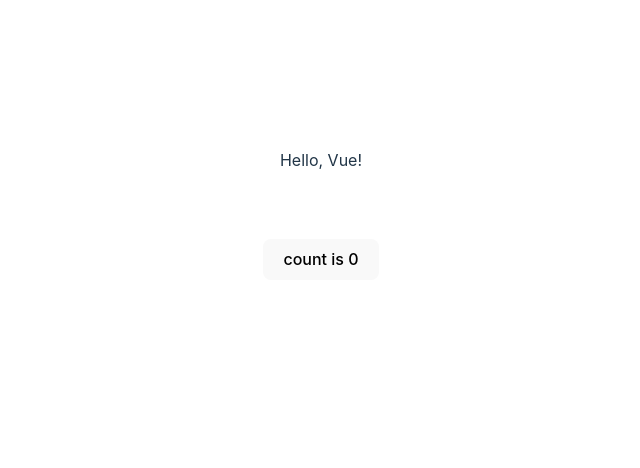
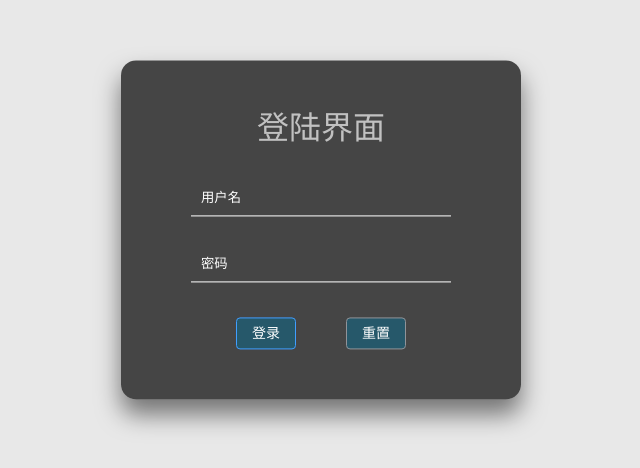
Before and after one commit to xudunyao/vite-project, a Vue app: page /login in a window 1280 px wide. Shown: the part 170-638 px from the top of the page, without its empty margins (319-959 px from the left). Built offline with nearby package versions, Linux system fonts and the light colour scheme.

Commit message:
feat: 登录页面

```diff
--- a/package.json
+++ b/package.json
@@ -10,12 +10,16 @@
     "lint": "eslint . --ext .js --ext .vue"
   },
   "dependencies": {
+    "@element-plus/icons-vue": "^2.3.1",
+    "element-plus": "^2.4.3",
     "vue": "^3.3.4",
     "vue-router": "^4.2.5"
   },
   "devDependencies": {
+    "@vitejs/plugin-vue": "^4.5.0",
     "eslint": "^8.53.0",
     "eslint-plugin-vue": "^9.18.1",
+    "sass": "^1.69.5",
     "vite": "^4.4.5"
   }
 }
--- a/src/App.vue
+++ b/src/App.vue
@@ -1,10 +1,8 @@
 <script setup>
-import HelloWorld from './components/HelloWorld.vue'
 </script>
 
 <template>
    <router-view></router-view>
-   <HelloWorld/>
 </template>
 
 <style scoped>
--- a/src/router/index.js
+++ b/src/router/index.js
@@ -1,5 +1,7 @@
 import { createRouter, createWebHistory } from 'vue-router';
+
 const routes = [
+  { path: '/', component: () => import('@/views/home/index') },
   { path: '/login', component: () => import('@/views/login/index') },
 ];
 
@@ -7,4 +9,22 @@
   history: createWebHistory(),
   routes,
 });
+
+// 添加导航守卫
+router.beforeEach((to, from, next) => {
+  if (to.path !== '/login' && !isUserLoggedIn()) {
+    next('/login');
+  } else {
+    next(); // 继续导航
+  }
+});
+
 export default router;
+
+// 模拟用户是否登录的函数，根据实际情况替换为真实逻辑
+function isUserLoggedIn() {
+  // 从 localStorage 中获取登录标识
+  const isLoggedIn = localStorage.getItem('isLoggedIn');
+  // 返回登录状态
+  return isLoggedIn === 'true';
+}
--- a/src/style.css
+++ b/src/style.css
@@ -69,9 +69,7 @@
 }
 
 #app {
-  max-width: 1280px;
   margin: 0 auto;
-  padding: 2rem;
   text-align: center;
 }
 
--- /dev/null
+++ b/src/views/home/index.vue
@@ -0,0 +1,18 @@
+<template>
+  <div id="main-page">
+    <h1>Welcome to the Main Page!</h1>
+  </div>
+</template>
+
+<script>
+export default {
+  name: "MainPage",
+};
+</script>
+
+<style scoped>
+#main-page {
+  text-align: center;
+  margin-top: 50px;
+}
+</style>
--- a/src/views/login/index.vue
+++ b/src/views/login/index.vue
@@ -1,13 +1,145 @@
 <template>
-    <div>{{ myData }}</div>
-  </template>
+  <div id="login">
+    <div id="login-form">
+      <h1>登陆界面</h1>
+      <label for="username"></label>
+      <input
+        type="text"
+        placeholder="用户名"
+        name="username"
+        id="username"
+        autocapitalize="off"
+        v-model.trim="username"
+        aria-autocomplete="off"
+      />
+      <label for="password"></label>
+      <input
+        type="password"
+        placeholder="密码"
+        name="password"
+        id="password"
+        autocapitalize="off"
+        v-model.trim="password"
+      />
+      <div>
+        <el-button type="primary" @click="inputInfo">登录</el-button>
+        <el-button type="info" @click="resetInfo">重置</el-button>
+      </div>
+    </div>
+  </div>
+</template>
 
-  <script setup>
-  import { ref } from 'vue';
+<script setup>
+import { ref } from 'vue'
+import { useRouter } from 'vue-router'
+import { ElMessage } from 'element-plus'
+const router = useRouter()
+const username = ref('')
+const password = ref('')
 
-  const myData = ref('Hello, Vue!');
-  </script>
+const inputInfo = () => {
+  // 模拟登录逻辑
+  if (username.value === 'admin' && password.value === '123456') {
+    // 跳转到主页面
+    ElMessage({
+      showClose: true,
+      message: '登录成功',
+      type: 'success',
+    })
+    localStorage.setItem('isLoggedIn', 'true');
+    router.push('/') // 请替换成你的主页面路由
+  } else {
+    console.log('登录失败，用户名或密码不正确')
+  }
+}
 
-  <style lang='scss' scoped>
-  /* Your scoped styles go here */
-  </style>
+const resetInfo = () => {
+  // 处理重置逻辑
+  username.value = ''
+  password.value = ''
+}
+</script>
+
+<style lang="scss" scoped>
+#login {
+  width: 100vw;
+  height: 100vh;
+  overflow: hidden;
+  position: relative;
+  background: #e8e8e8;
+  background-repeat: no-repeat;
+  background-attachment: fixed;
+  background-position: center;
+  background-size: cover;
+}
+
+#login-form {
+  position: absolute;
+  top: 50%;
+  left: 50%;
+  transform: translate(-50%, -50%);
+  width: 50vw;
+  min-width: 300px;
+  max-width: 400px;
+  display: flex;
+  flex-direction: column;
+  background-color: rgba(0, 0, 0, 0.7);
+  border-radius: 15px;
+  box-shadow: 0 15px 25px rgba(0, 0, 0, 0.5);
+
+  h1 {
+    width: 60%;
+    margin: 50px auto 20px;
+    color: #c1c1c1;
+    text-align: center;
+    font-size: 32px;
+  }
+
+  input {
+    width: 60%;
+    margin: 15px auto;
+    outline: none;
+    border: none;
+    padding: 10px;
+    border-bottom: 1px solid #fff;
+    background: transparent;
+    color: white;
+  }
+
+  label {
+    width: 60%;
+    margin: 0 auto;
+    position: relative;
+    top: 30px;
+    left: -15px;
+  }
+
+  div {
+    width: 60%;
+    margin: 10px auto;
+    display: flex;
+    justify-content: center;
+    align-content: center;
+  }
+
+  button {
+    // rgba
+    background-color: rgba(9, 108, 144, 0.5);
+    margin: 10px 25px 40px 25px;
+  }
+
+  p {
+    width: 60%;
+    margin: 8px auto;
+    position: relative;
+    left: -15px;
+    color: #ff0000;
+    font-size: 8px;
+  }
+}
+
+input {
+  -webkit-text-fill-color: #ffffff !important;
+  transition: background-color 5000s ease-in-out, width 1s ease-out !important;
+}
+</style>
```
Also changed, not shown: src/main.js (+12 -5 lines), 2 other files (tests, documents, lock files or other folders).
